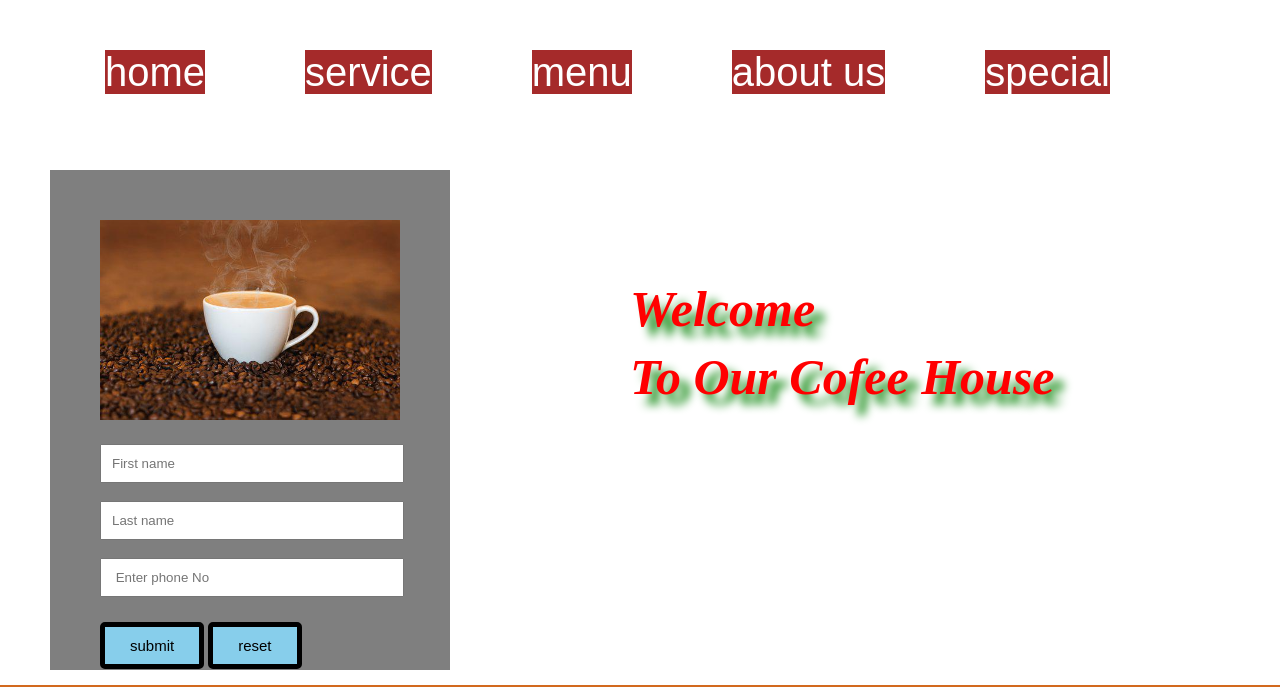
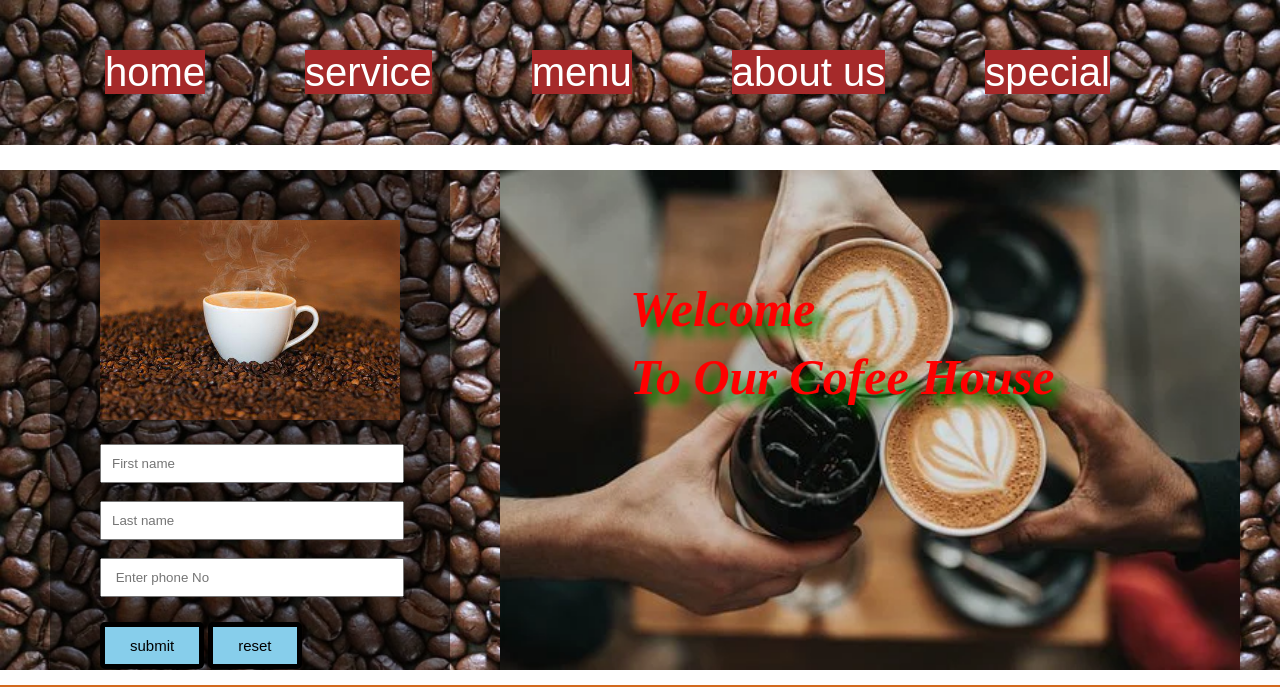
Before and after one commit to Shitaljagtap123/Octasde13, a plain HTML site: page index.html in a window 1280 px wide. Shown: the top 687 px of the page. Drawn offline with Linux system fonts and the light colour scheme; the site is published under a folder, as on GitHub Pages, so addresses that start at the root find nothing.

Commit message:
Update style.css

```diff
--- a/style.css
+++ b/style.css
@@ -3,7 +3,7 @@
 
     header{
         width: 100%;
-        background-image: url(/coffee-beans.jpg);
+        background-image: url(./coffee-beans.jpg);
         background-repeat: no-repeat;
         background-size: cover;
             font-family: Arial, Helvetica, sans-serif;
@@ -31,7 +31,7 @@
     font-size: 40px;
     background-color:brown;}
 
-    #body1{background-image: url(/coffee-beans.jpg);
+    #body1{background-image: url(./coffee-beans.jpg);
     background-repeat: no-repeat;
     background-size: cover;}
 
@@ -77,7 +77,7 @@
     .right{height: 500px;
     width: 800px;
     margin-left: 50px;
-    background-image: url(/coffee-3.webp);
+    background-image: url(./coffee-3.webp);
     background-size: cover;
     background-repeat: no-repeat;
     display: block;
```
